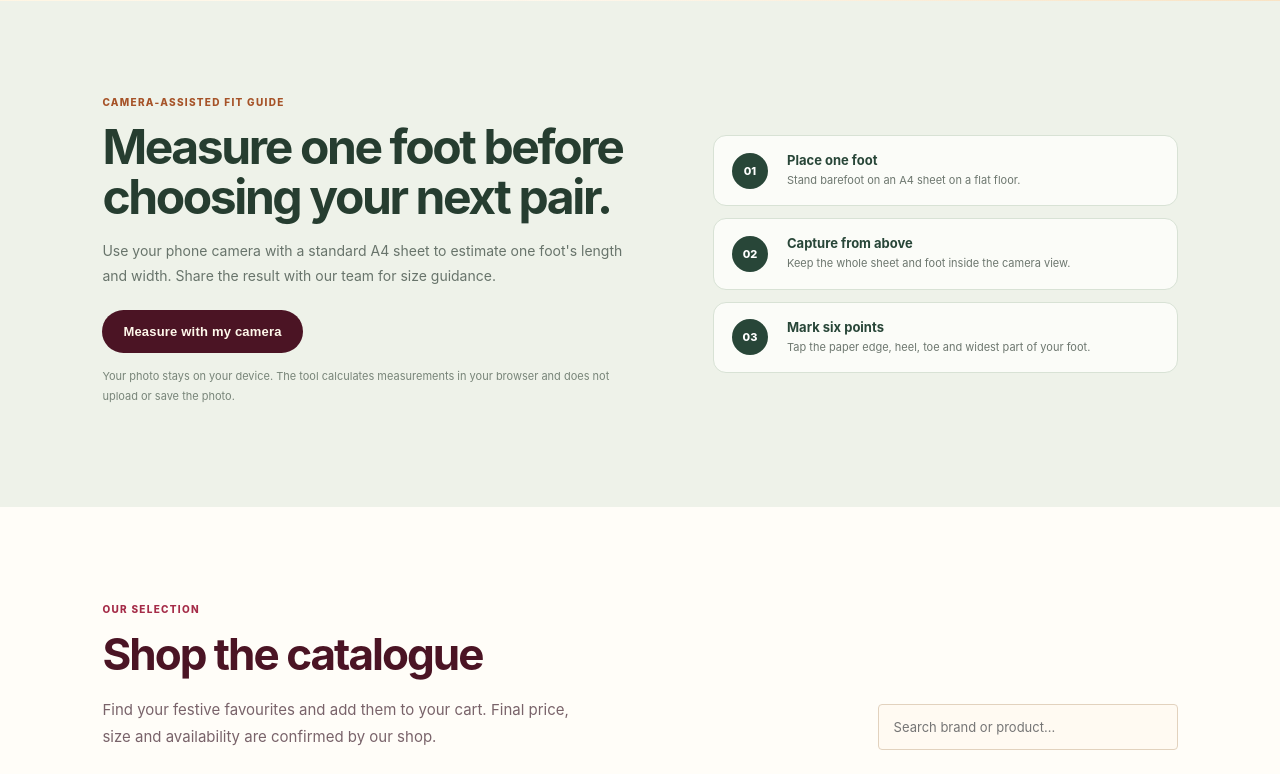
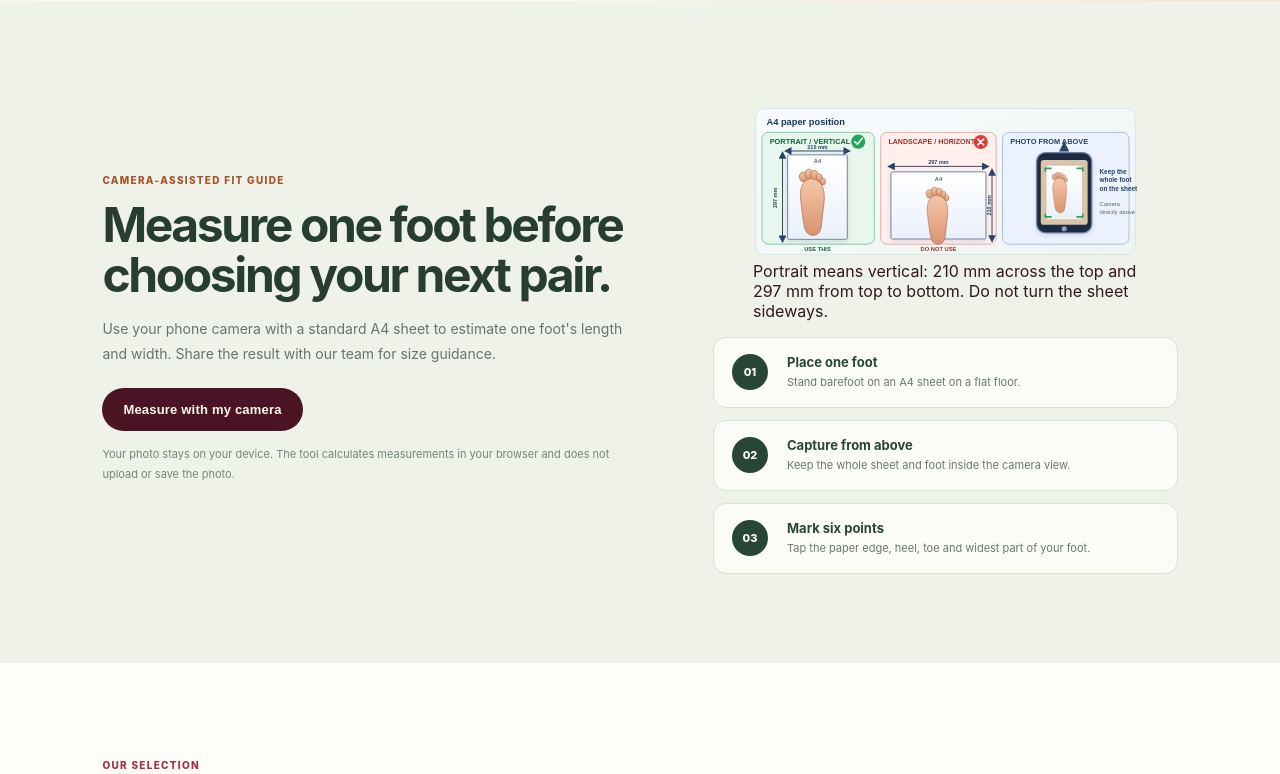
Before and after one commit to siranjeevi-vijayasri/VijayasriFootwear, a plain HTML site: page index.html in a window 1280 px wide. Shown: the part 796-1570 px from the top of the page. Drawn offline with nearby package versions, Linux system fonts and the light colour scheme; no server answers.

Commit message:
Show A4 portrait orientation illustration in Fit Guide

```diff
--- a/index.html
+++ b/index.html
@@ -52,10 +52,16 @@ src="https://www.facebook.com/tr?id=1154054433959918&ev=PageView&noscript=1"
     <button type="button" class="btn btn-green" id="openFootMeasure">Measure with my camera</button>
     <p class="fit-finder-privacy">Your photo stays on your device. The tool calculates measurements in your browser and does not upload or save the photo.</p>
   </div>
-  <div class="fit-finder-steps" aria-label="How the measurement works">
-    <div><span>01</span><strong>Place one foot</strong><small>Stand barefoot on an A4 sheet on a flat floor.</small></div>
-    <div><span>02</span><strong>Capture from above</strong><small>Keep the whole sheet and foot inside the camera view.</small></div>
-    <div><span>03</span><strong>Mark six points</strong><small>Tap the paper edge, heel, toe and widest part of your foot.</small></div>
+  <div class="fit-finder-guide">
+    <figure class="fit-finder-visual">
+      <img src="assets/foot-measurement-orientation.svg" alt="Illustration: use A4 portrait or vertical orientation, 210 millimetres across and 297 millimetres long. Do not use landscape orientation. Place one foot fully on the sheet and photograph directly from above.">
+      <figcaption>Portrait means vertical: 210 mm across the top and 297 mm from top to bottom. Do not turn the sheet sideways.</figcaption>
+    </figure>
+    <div class="fit-finder-steps" aria-label="How the measurement works">
+      <div><span>01</span><strong>Place one foot</strong><small>Stand barefoot on an A4 sheet on a flat floor.</small></div>
+      <div><span>02</span><strong>Capture from above</strong><small>Keep the whole sheet and foot inside the camera view.</small></div>
+      <div><span>03</span><strong>Mark six points</strong><small>Tap the paper edge, heel, toe and widest part of your foot.</small></div>
+    </div>
   </div>
 </section>
 
@@ -71,7 +77,8 @@ src="https://www.facebook.com/tr?id=1154054433959918&ev=PageView&noscript=1"
       <button type="button" id="closeFootMeasure" class="foot-measure-close" aria-label="Close measurement">×</button>
     </div>
     <div id="footMeasureIntro" class="foot-measure-stage">
-      <p>For the reference, use one plain A4 sheet in portrait orientation (210 mm wide × 297 mm long). Place one bare foot on it on a flat floor. If one foot is noticeably larger, measure that foot.</p>
+      <p>Use one plain A4 sheet in portrait (vertical) orientation. Place one bare foot on it; measure the larger foot if one is noticeably bigger.</p>
+      <img class="foot-measure-guide-image" src="assets/foot-measurement-orientation.svg" alt="Use the A4 sheet vertically, not horizontally. Keep the full foot on the sheet and take the photo directly from above.">
       <ol>
         <li>Position the phone camera directly above the sheet, not at an angle.</li>
         <li>Make sure the whole sheet and your foot are visible in good light.</li>
```
